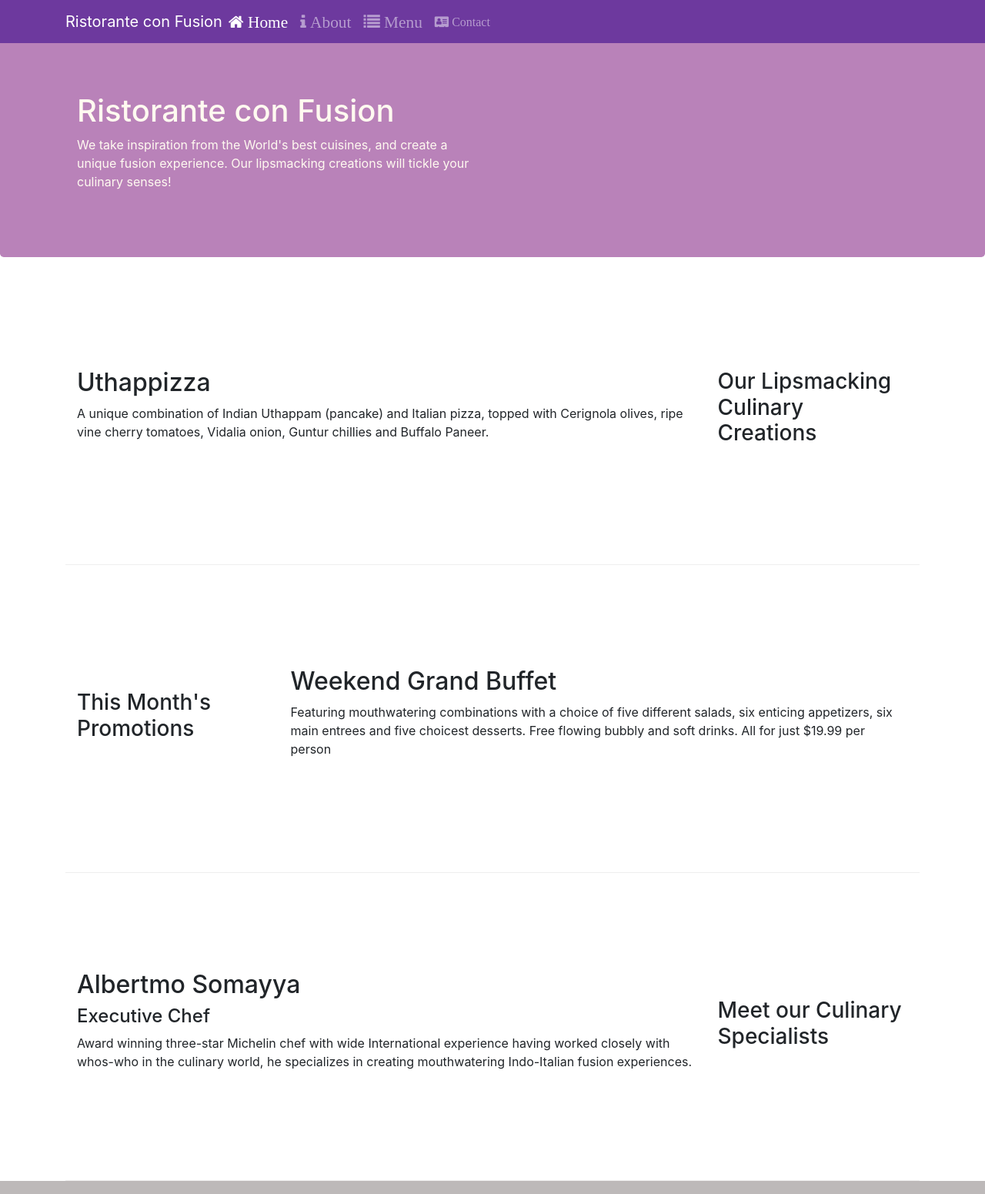
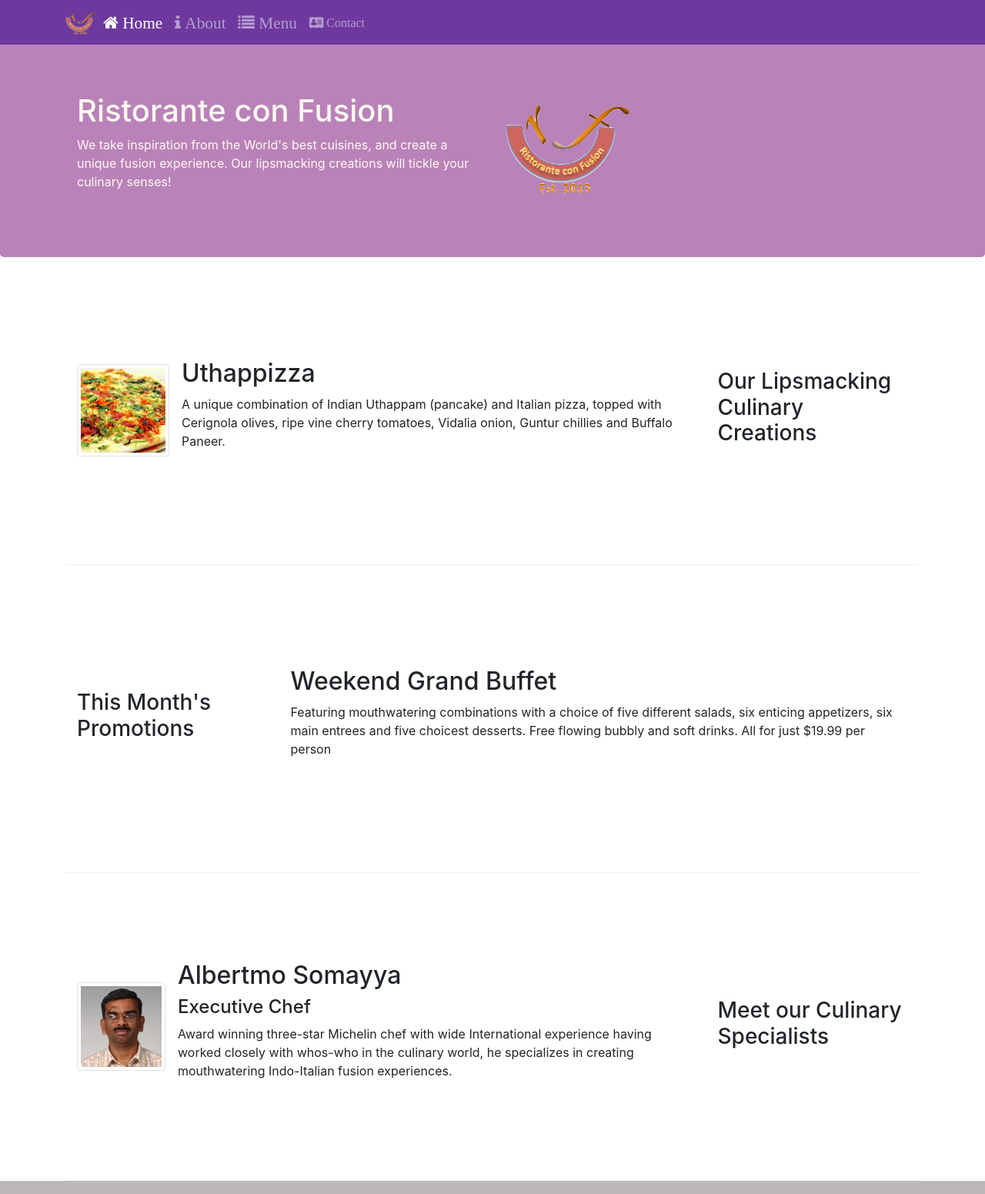
Before and after one commit to dimpy17agg/Coursera-learning, a website: page index.html in a window 1280 px wide. Shown: the top 1551 px of the page at 77% size. Drawn offline with nearby package versions, Linux system fonts and the light colour scheme.

Commit message:
images and media

```diff
--- a/index.html
+++ b/index.html
@@ -23,7 +23,7 @@
         <button class="navbar-toggler" type="button" data-toggle="collapse" data-target="#Navbar">
             <span class="navbar-toggler-icon"></span>
          </button>
-         <a class="navbar-brand mr-auto" href="#">Ristorante con Fusion</a>
+         <a class="navbar-brand mr-auto" href="#"><img src="img/logo.png" height="30" width="41"></a>
           <div class="collapse navbar-collapse" id="Navbar">
          <ul class="navbar-nav mr-auto" >
 
@@ -42,7 +42,8 @@
                     <h1>Ristorante con Fusion</h1>
                     <p>We take inspiration from the World's best cuisines, and create a unique fusion experience. Our lipsmacking creations will tickle your culinary senses!</p>
                 </div>
-                <div class="col012 col-sm">
+                <div class="col-12 col-sm align-self-center">
+                    <img src="img/logo.png" class="img-fluid">
                 </div>
             </div>
         </div>
@@ -54,11 +55,15 @@
                 <h3>Our Lipsmacking Culinary Creations</h3>
             </div>
             <div class="col  col-sm order-sm-first col-md ">
-                <h2>Uthappizza</h2>
+                <div class="media">
+                    <img class="d-flex mr-3 img-thumbnail align-self-center" src="img/uthappizza.png" alt="uthapizza">
+                <div class="media-body">
+                    <h2 class="mt-0">Uthappizza</h2>
                 <p class="d-none d-sm-block">A unique combination of Indian Uthappam (pancake) and Italian pizza, topped with Cerignola olives, ripe vine cherry tomatoes, Vidalia onion, Guntur chillies and Buffalo Paneer.</p>
             </div>
+            </div>
         </div>
-
+        </div>
 
         <div class="row row-content align-items-center">
             <div class="col-12 col-sm-4 col-md-3">
@@ -75,9 +80,16 @@
                 <h3>Meet our Culinary Specialists</h3>
             </div>
             <div class="col-12 col-sm order-sm-first col-md">
-                <h2>Albertmo Somayya</h2>
-                <h4>Executive Chef</h4>
-                <p class="d-none d-sm-block">Award winning three-star Michelin chef with wide International experience having worked closely with whos-who in the culinary world, he specializes in creating mouthwatering Indo-Italian fusion experiences. </p>
+                <div class="media">
+                    <img class="d-flex mr-3 img-thumbnail align-self-center" src="img/alberto.png" alt="Alberto">
+
+                    <div class="media-body">
+                        <h2 class="mt-0">Albertmo Somayya</h2>
+                        <h4>Executive Chef</h4>
+                        <p class="d-none d-sm-block">Award winning three-star Michelin chef with wide International experience having worked closely with whos-who in the culinary world, he specializes in creating mouthwatering Indo-Italian fusion experiences. </p>
+                    </div>
+                </div>
+
             </div>
         </div>
     </div>
```
Also changed, not shown: aboutus.html (+1 -1 lines), contactus.html (+1 -1 lines), img/alberto.png (added), img/buffet.png (added), img/logo.png (added), img/uthappizza.png (added), 1 other file.
